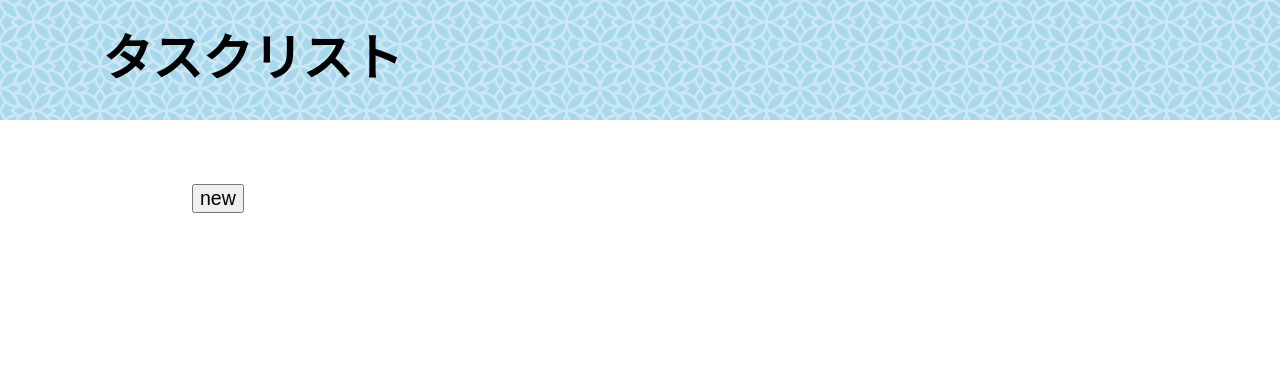
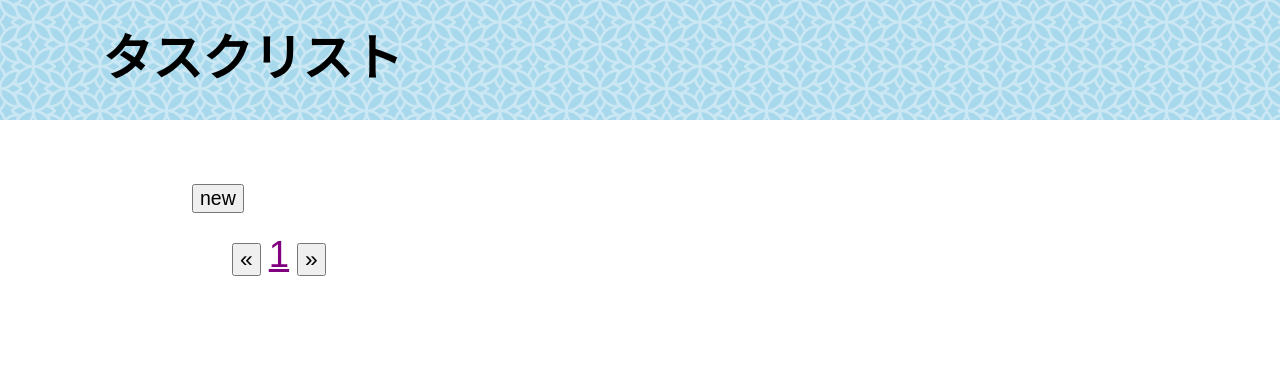
Before and after one commit to Kanata0204/task_app, a Django app: page /task_list/ in a window 1280 px wide. Shown: the top 380 px of the page. Run offline with Django 3.2, Linux system fonts and the light colour scheme; data that the repository does not hold is empty.

Commit message:
implement page_navigation

```diff
--- a/static/css/task_list.css
+++ b/static/css/task_list.css
@@ -2,3 +2,13 @@
     padding: 3%;
     border-top: 1px solid #b19f9f;
 }
+
+.page_navigation li {
+    font-size: 3em;
+    padding-right: 8px;
+}
+
+.active a{
+    color: purple;
+    cursor: default;
+}
--- a/taskapp/templates/taskapp/task_list.html
+++ b/taskapp/templates/taskapp/task_list.html
@@ -18,4 +18,21 @@
         </div>
     {% endfor %}
 
+    <nav class="page_navigation">
+        <ul style="display: flex;">
+            <li>
+                <a href="#" class="previous"><button>&laquo;</button></a>
+            </li>
+
+            {% for page in paginator.page_range %}
+                <li{% if page == page_obj.number %} class="active" {% endif %}><a href="?page={{ page }}">{{ page }}</a></li>
+            {% endfor %}
+
+            <li>
+                <a href="#" class="next"><button>&raquo;</button></a>
+            </li>
+        </ul>
+    </nav>
+
+
 {% endblock %}
--- a/taskapp/views.py
+++ b/taskapp/views.py
@@ -9,6 +9,7 @@ from .forms import TaskForm
 class TaskListView(ListView):
     model = Task
     context_object_name = "tasks"
+    paginate_by = 3
 
 class TaskDetailView(DetailView):
     model = Task
```
Lines whose indentation alone changed are shown as unchanged.
